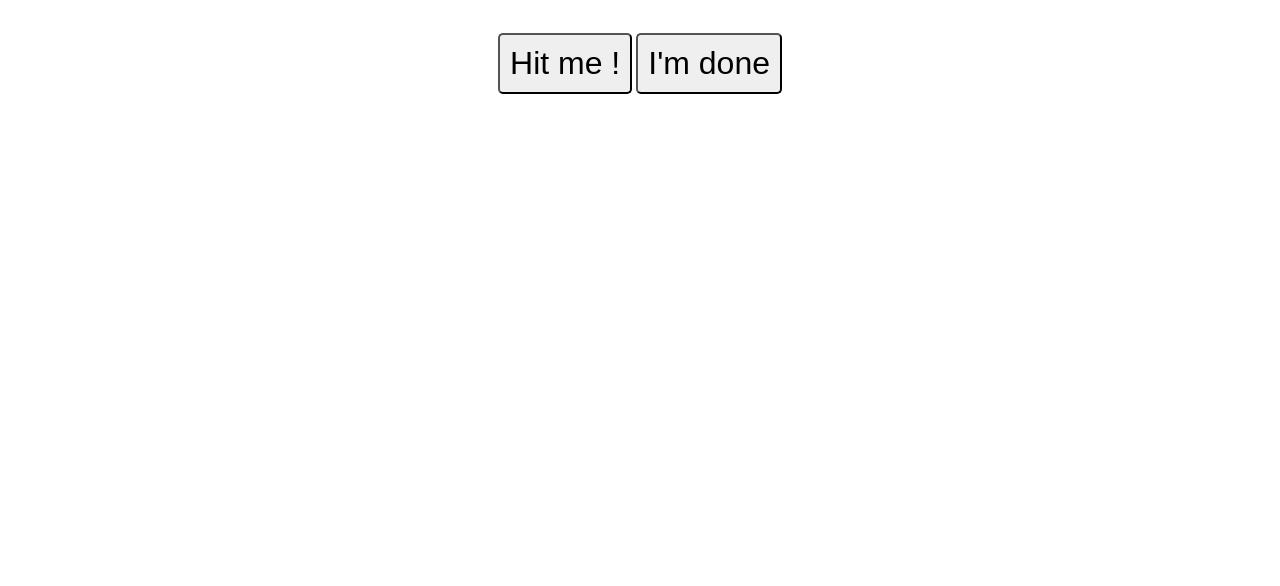
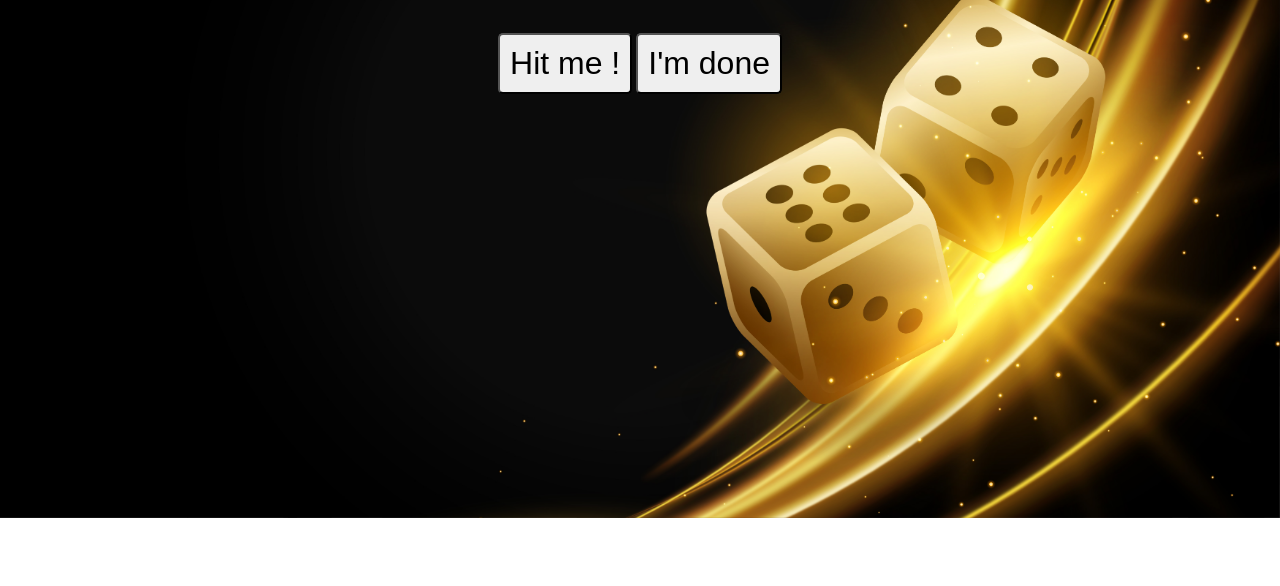
Before and after one commit to Frenzen-code/blackjack, a plain HTML site: page index.html in a window 1280 px wide. Shown: the part 214-800 px from the top of the page. Drawn offline with Linux system fonts and the light colour scheme; the site is published under a folder, as on GitHub Pages, so addresses that start at the root find nothing.

Commit message:
fixing image

```diff
--- a/style.css
+++ b/style.css
@@ -4,7 +4,7 @@
 
 body {
 
-    background-image: url(/images/23673.jpg);
+    background-image: url(./images/23673.jpg);
     background-size: cover;
     background-repeat: no-repeat;
 
```
